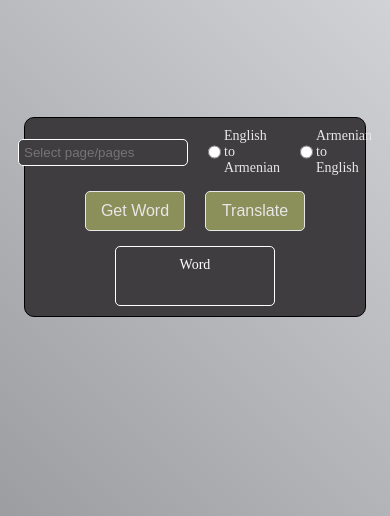
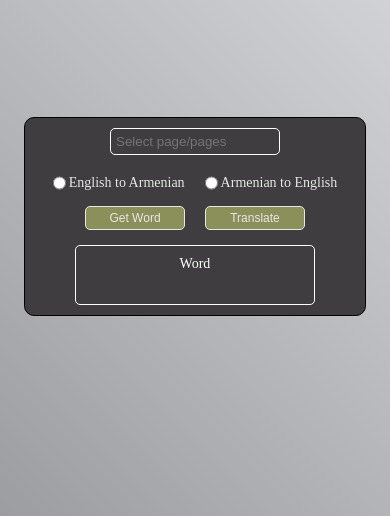
Before and after one commit to RobertArustamyan/StudyingEnglish, a Flask app: page / in a window 390 px wide. Shown: the top 516 px of the page. Run offline with Flask 3, Linux system fonts and the light colour scheme.

Commit message:
Modified index.html

```diff
--- a/templates/index.html
+++ b/templates/index.html
@@ -12,7 +12,7 @@
             box-sizing: border-box;
         }
 
-        body{
+        body {
             width: 100%;
             height: 100dvh;
             background: linear-gradient(45deg, #898a8d,#d0d2d6);
@@ -39,6 +39,17 @@
             align-items: center;
             gap: 20px;
             color: #e7e7e7;
+        }
+
+        #user_choice > .radio_btns {
+            display: flex;
+            justify-content: center;
+            align-items: center;
+            gap: 20px;
+        }
+
+        #user_choice > .radio_btns > div > label {
+            text-align: center;
         }
 
         #page_input {
@@ -87,8 +98,9 @@
             display: flex;
             flex-direction: column;
             align-items: center;
+            gap: 10px;
             background-color: #3f3d3f;
-            color:white;
+            color: white;
         }
 
         #translation {
@@ -104,6 +116,19 @@
             #main {
                 width: 100%;
             }
+
+            #user_choice {
+                flex-direction: column;
+            }
+
+            #button_div > button {
+                font-size: 12px;
+                padding: 4px;
+            }
+#words {
+                width: 75%;
+                min-height: 60px;
+            }
         }
     </style>
 </head>
@@ -111,6 +136,7 @@
     <div id="main">
         <div id="user_choice">
             <input type="text" placeholder="Select page/pages" id="page_input">
+            <div class="radio_btns">
                 <div id="eng_to_arm_div">
                     <input type="radio" id="eng_to_arm" value="eng_to_arm" name="language">
                     <label for="eng_to_arm"> English to Armenian</label>
@@ -118,6 +144,7 @@
                 <div id="arm_to_eng_div">
                     <input type="radio" id="arm_to_eng" value="arm_to_eng" name="language">
                     <label for="arm_to_eng"> Armenian to English</label>
+                </div>
             </div>
         </div>
         <div id="button_div">
@@ -135,6 +162,7 @@
             const language = document.querySelector('input[name="language"]:checked').value;
             const translation = document.getElementById('translation');
             translation.style.display = 'none';
+
             fetch('/get_word', {
                 method: 'POST',
                 headers: {
```
Lines whose indentation alone changed are shown as unchanged.
